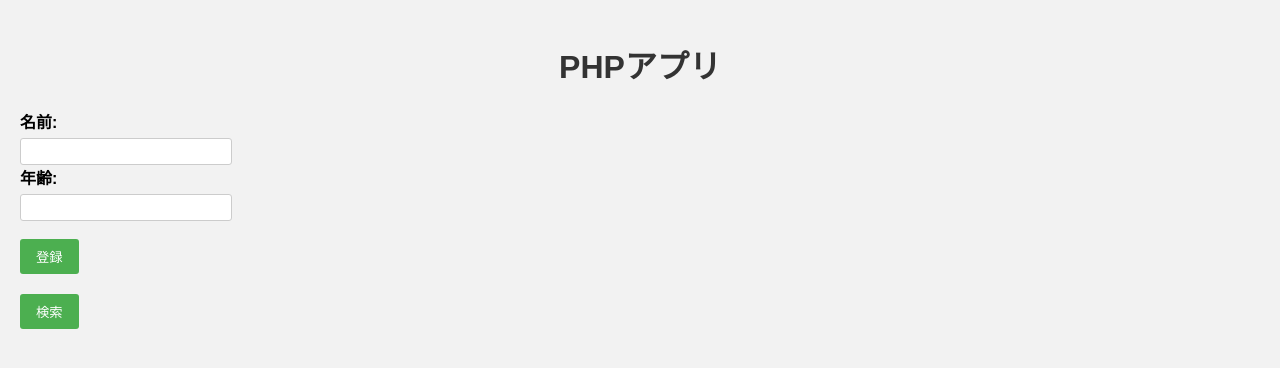
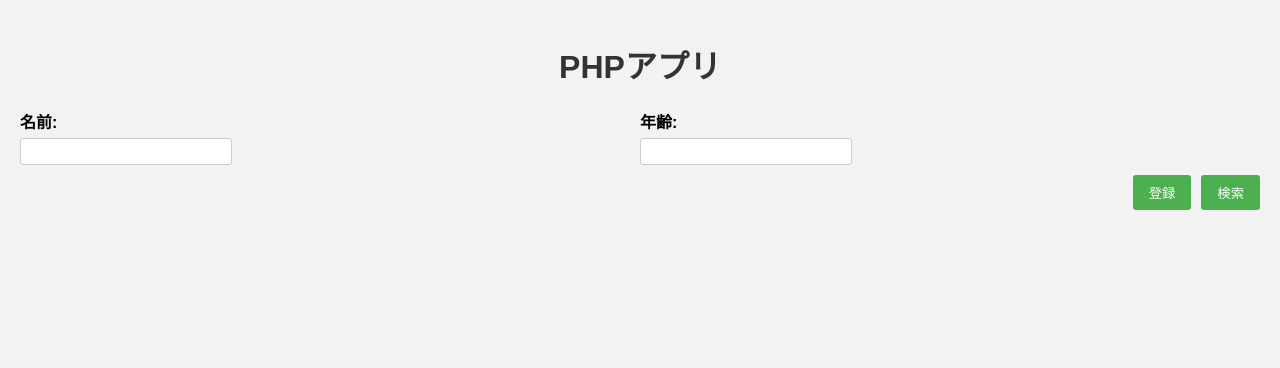
Before and after one commit to CloudTechOrg/book-publish-web-application, a PHP site: page / in a window 1280 px wide. Shown: the top 368 px of the page. Run offline with PHP 8.4, Linux system fonts and the light colour scheme.

Commit message:
update css

```diff
--- a/index.php
+++ b/index.php
@@ -11,19 +11,22 @@
     <?php include 'process.php'; ?>
 
     <form method="POST" action="">
-        <label for="name">名前:</label>
-        <input type="text" name="name" id="name" required>
-        <br>
-        <label for="age">年齢:</label>
-        <input type="number" name="age" id="age" required>
-        <br>
-        <br>
-        <input type="submit" name="register" value="登録">
+        <div class="form-row">
+            <div class="form-column">
+                <label for="name">名前:</label>
+                <input type="text" name="name" id="name" required>
+            </div>
+            <div class="form-column">
+                <label for="age">年齢:</label>
+                <input type="number" name="age" id="age" required>
+            </div>
+        </div>
+        <div class="button-row">
+            <input type="submit" name="register" value="登録">
+            <input type="submit" name="search" value="検索">
+        </div>
     </form>
 
-    <form method="POST" action="">
-        <input type="submit" name="search" value="検索">
-    </form>
 
 </body>
 </html>
--- a/style.css
+++ b/style.css
@@ -60,3 +60,23 @@ th, td {
 th {
     background-color: #f2f2f2;
 }
+
+.form-row {
+    display: flex;
+    margin-bottom: 10px;
+}
+
+.form-column {
+    flex: 1;
+    margin-right: 10px;
+}
+
+.button-row {
+    display: flex;
+    justify-content: flex-end;
+    margin-top: 10px;
+}
+
+.button-row input[type="submit"] {
+    margin-left: 10px;
+}
```
